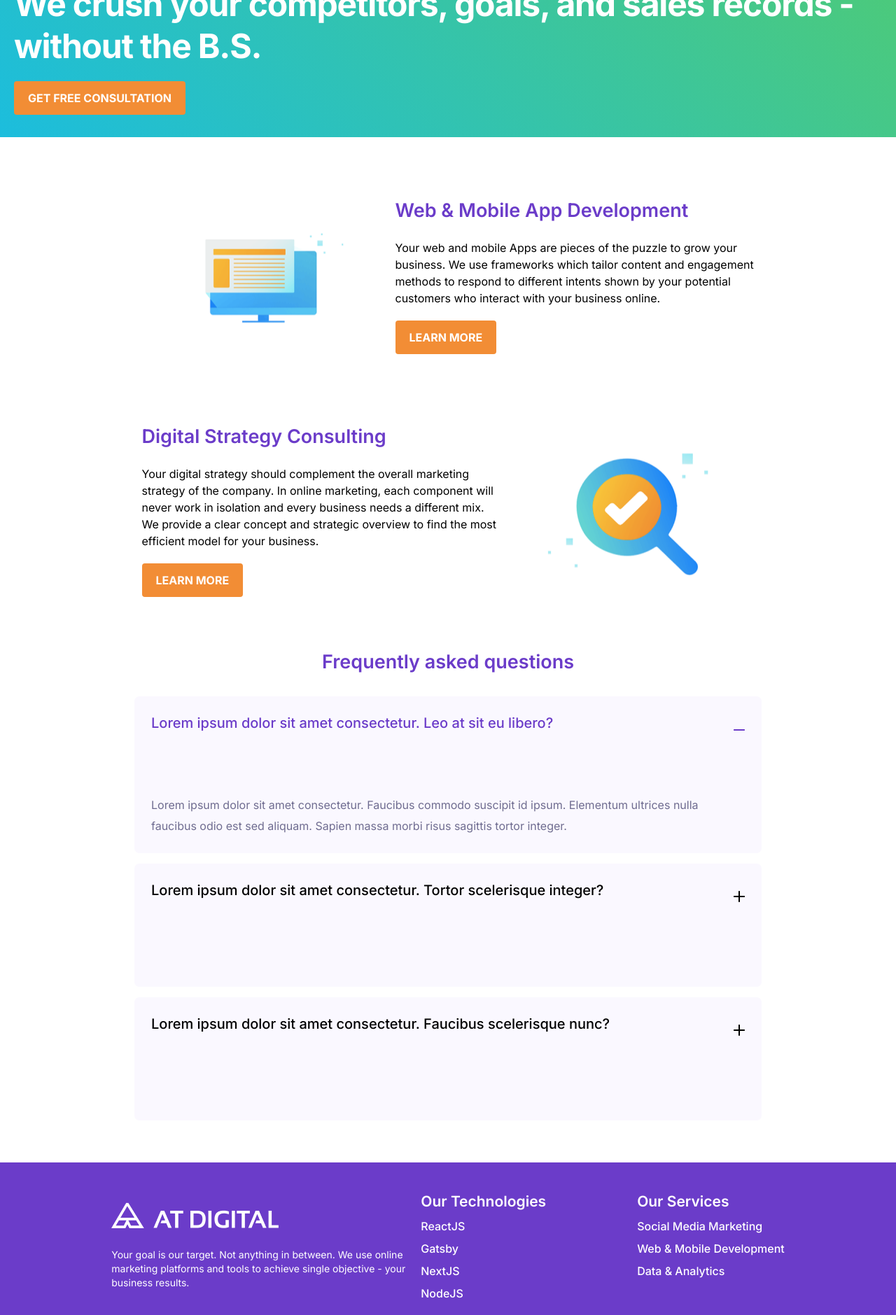
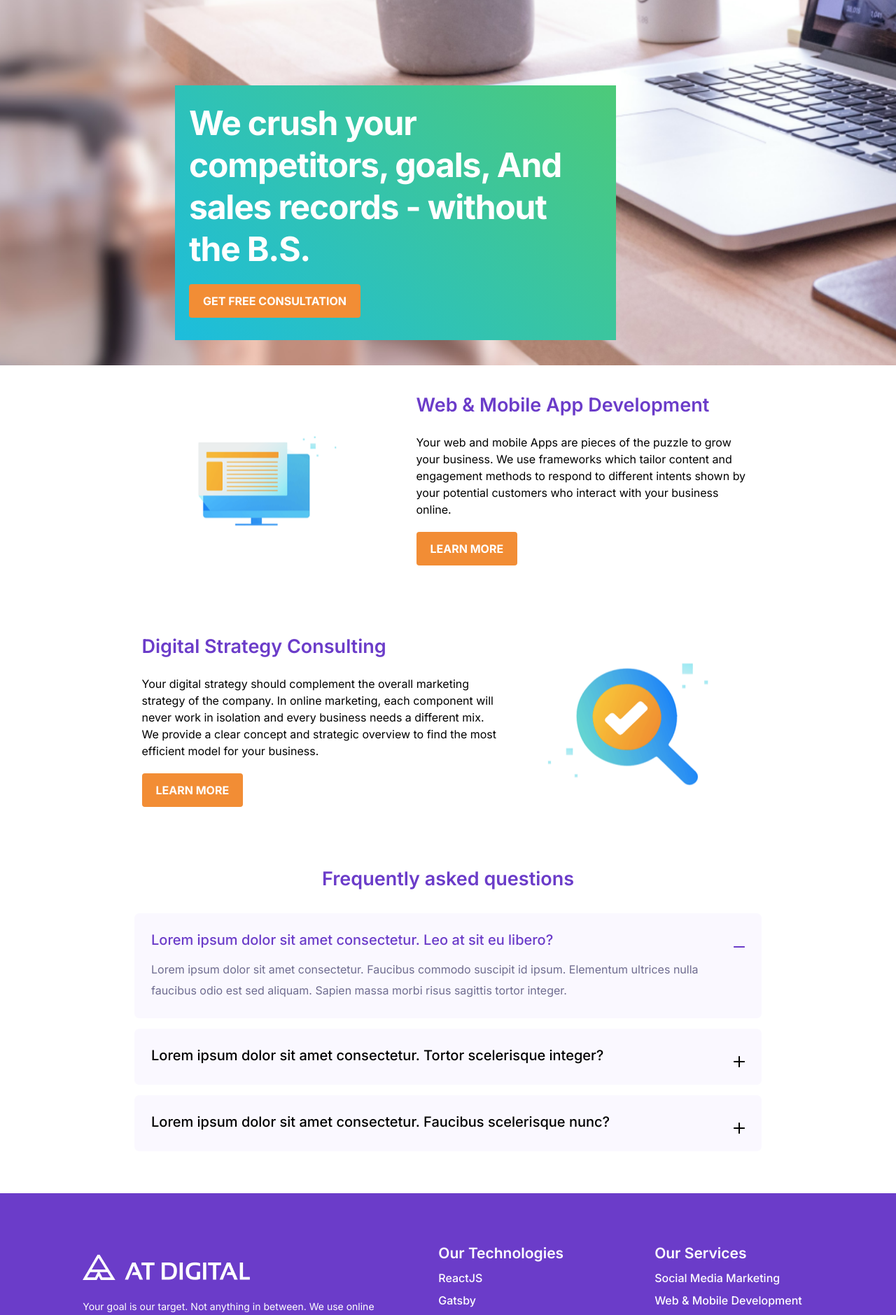
Before and after one commit to Hirukamunasinghe/at-digital-website, a Next.js app: page / in a window 1280 px wide. Shown: the part 580-2459 px from the top of the page at 70% size. Built offline with nearby package versions, Linux system fonts and the light colour scheme.

Commit message:
modified the hero section

```diff
--- a/app/(sections)/hero.tsx
+++ b/app/(sections)/hero.tsx
@@ -6,10 +6,10 @@ const Hero = () => {
   return (
     <div>
       <Header></Header>
-      <div className="bg-hero-pattern w-full h-[260px] bg-cover bg-no-repeat md:h-[450px]"></div>
-      <div className="bg-gradient px-5 pt-6 pb-8 flex flex-col gap-5">
-        <h1 className="font-bold text-[36px] tracking-tight text-white leading-tight md:text-[48px]">
-          We crush your competitors, goals, and sales records - without the B.S.
+      <div className="bg-hero-pattern w-full h-[260px] bg-cover bg-no-repeat md:h-[450px] lg:h-[1020px]"></div>
+      <div className="bg-gradient px-5 pt-6 pb-8 flex flex-col gap-5 lg:w-[630px]  lg:mt-[-400px] lg:ml-[250px]">
+        <h1 className="font-bold text-[36px] tracking-tight text-white leading-tight md:text-[48px] ">
+          We crush your competitors, goals, And sales records - without the B.S.
         </h1>
         <div>
           <Button>GET FREE CONSULTATION</Button>
--- a/app/(sections)/info.tsx
+++ b/app/(sections)/info.tsx
@@ -5,7 +5,7 @@ import Button from "../components/ui/button";
 // info component
 const Info = () => {
   return (
-    <div className=" w-full py-[60px] px-5 flex flex-col gap-[60px] md:px-10">
+    <div className=" w-full py-[60px] px-5 flex flex-col gap-[70px] md:px-10">
       <div className="flex flex-col gap-5 items-center justify-center max-w-[875px] mx-auto md:flex-row">
         <div className="flex justify-center w-[275px] h-[275px] md:flex-[40]">
           <Image
@@ -16,7 +16,7 @@ const Info = () => {
             height={275}
           />
         </div>
-        <div className="flex flex-col gap-5 md:flex-[60]">
+        <div className="flex flex-col gap-5 md:flex-[60] lg:ml-[50px]">
           <h1 className="text-primary font-semibold text-[27px] text-center md:text-left">
             Web & Mobile App Development
           </h1>
@@ -61,24 +61,26 @@ const Info = () => {
       <div className="flex flex-col items-center justify-center gap-[28px]">
       <h1 className="text-primary font-semibold text-[27px] text-center md:text-left">Frequently asked questions</h1>
       <div className="flex gap-[15px] flex-col items-center justify-center">
-      <div className="flex flex-col gap-[13px] text-left bg-light-10 px-[24px] py-[24px] rounded-[7px] lg:w-[896px] md:w-[686px] sm:w-[334px]">
+      <div className="flex flex-col gap-[13px] text-left bg-light-10 px-[24px] py-[24px] rounded-[7px] lg:w-[896px] md:w-[686px] sm:w-[334px] lg:h-[150px]">
         <div className="flex justify-between">
+        <div className="flex flex-col gap-[13px]">
         <h3 className="text-primary font-medium  text-[20px] leading-7">Lorem ipsum dolor sit amet consectetur. Leo at sit eu libero?</h3>
-        <img className="py-[12px] pb-[7px] cursor-pointer" src="./assets/minus.png"/>
-        </div>
         <p className="leading-[30px] text-[16px] font-regular text-primary md:text-med-10 ">
         Lorem ipsum dolor sit amet consectetur. Faucibus commodo suscipit id ipsum.
         Elementum ultrices nulla faucibus odio est sed aliquam. Sapien massa morbi risus sagittis
         tortor integer.
         </p>
+        </div>
+        <img className="py-[12px] pb-[7px] text-[18px] cursor-pointer" src="./assets/minus.png"/>
+        </div>
       </div>
-      <div className="flex flex-col gap-[13px] text-left bg-light-10 px-[24px] py-[24px] rounded-[7px] text-black lg:w-[896px] md:w-[686px] sm:w-[334px]">
+      <div className="flex flex-col gap-[13px] text-left bg-light-10 px-[24px] py-[24px] rounded-[7px] text-black lg:w-[896px] md:w-[686px] sm:w-[334px] lg:h-[80px]">
         <div className="flex justify-between">
         <h3 className="text-black font-medium text-[20px] leading-7">Lorem ipsum dolor sit amet consectetur. Tortor scelerisque integer?</h3>
         <img className="py-[8px] cursor-pointer" src="./assets/plus.png"/>
         </div>
       </div>
-      <div className="flex flex-col gap-[13px] text-left bg-light-10 px-[24px] py-[24px] rounded-[7px] text-black lg:w-[896px] md:w-[686px] sm:w-[334px]">
+      <div className="flex flex-col gap-[13px] text-left bg-light-10 px-[24px] py-[24px] rounded-[7px] text-black lg:w-[896px] md:w-[686px] sm:w-[334px] lg:h-[80px]">
         <div className="flex justify-between ">
         <h3 className="text-black font-medium text-[20px] leading-7">Lorem ipsum dolor sit amet consectetur. Faucibus scelerisque nunc?</h3>
         <img className="py-[8px] cursor-pointer" src="./assets/plus.png"/>
--- a/app/components/ui/footer.tsx
+++ b/app/components/ui/footer.tsx
@@ -5,15 +5,15 @@ const Footer = () => {
   return (
     <div className='flex flex-col bg-primary text-white'>
       {/* Top section */}
-      <div className='topdiv lg:flex lg:flex-row lg:items-center lg:justify-center lg:gap-600px lg:pt-[40px] lg:pr-[60px] lg:pl-[60px] xl:flex xl:justify-between'>
-        <div className='md:pl-4 lg:w-[438px] md:w-[413px] pl-[20px] xl:pl-[60px]'>
+      <div className='topdiv lg:flex lg:flex-row lg:items-center lg:justify-center lg:gap-700px lg:pt-[30px] lg:pr-[60px] lg:pl-[60px] xl:flex xl:justify-between'>
+        <div className='md:pl-4 md:pt-[40px] lg:w-[438px] md:w-[413px] lg:pl-[0px] pl-[20px] xl:pl-[60px]'>
           <img className='' src='./assets/atlogo.png' alt='Logo' />
           <p className='font-regular text-sm mt-2 pt-[20px]'>
             Your goal is our target. Not anything in between. We use online marketing platforms and tools to achieve single objective - your business results.
           </p>
         </div>
-        <div className='md:flex md:flex-row md:gap-[70px] xl:pr-[90px]'>
-        <div className='pt-8 px-4 md:pt-0 lg:pr-[40px] pl-[20px]'>
+        <div className='md:flex md:flex-row md:gap-[70px] xl:pr-[90px] md:pt-10'>
+        <div className='pt-8 px-4 md:pt-0 lg:pr-[40px] lg:pl-[70px] pl-[20px]'>
           <h2 className='font-semibold text-[21px]'>Our Technologies</h2>
           <div className='pt-2 flex flex-col gap-2 font-medium '>
             <p>ReactJS</p>
--- a/app/components/ui/header.tsx
+++ b/app/components/ui/header.tsx
@@ -27,8 +27,8 @@ const Header = () => {
       <nav className='flex items-center px-[20px] py-[26px] justify-between bg-primary text-white h-[auto]'>
         <div className="flex items-center">
           <img className='h-[30px]' src='./assets/atlogo.png' alt='Logo'/>
-          {windowWidth < 768 && showLinks && ( // Conditionally render links below the logo
-            <ul className='flex flex-col items-left text-lg mt-2 ml-4'> {/* Adjusted margin left for links */}
+          {windowWidth < 768 && showLinks && (
+            <ul className='flex flex-col position: absolute '>
               <li><a href=''>SERVICES</a></li>
               <li><a href=''>ABOUT US</a></li>
               <li><a href=''>CONTACT US</a></li>
```
